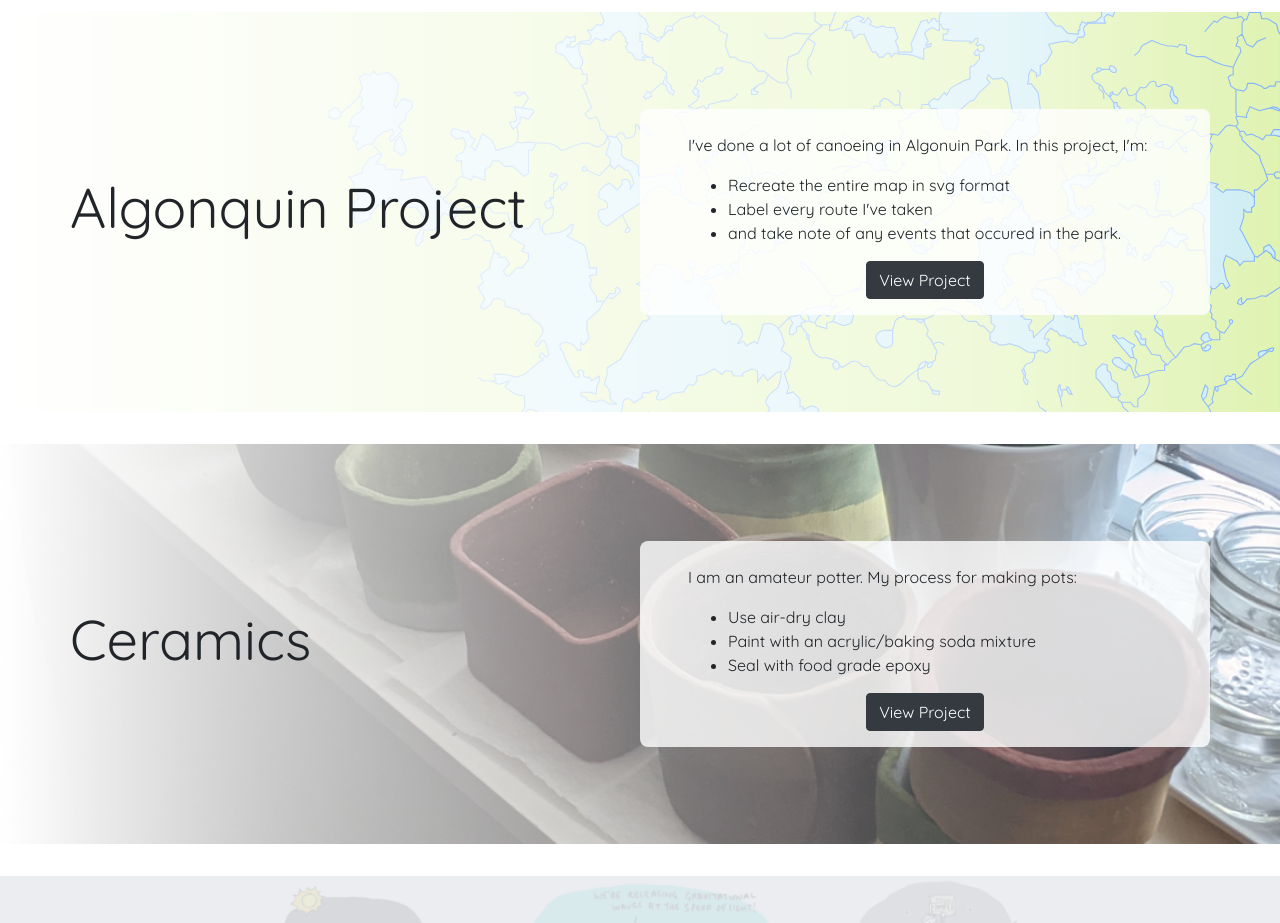
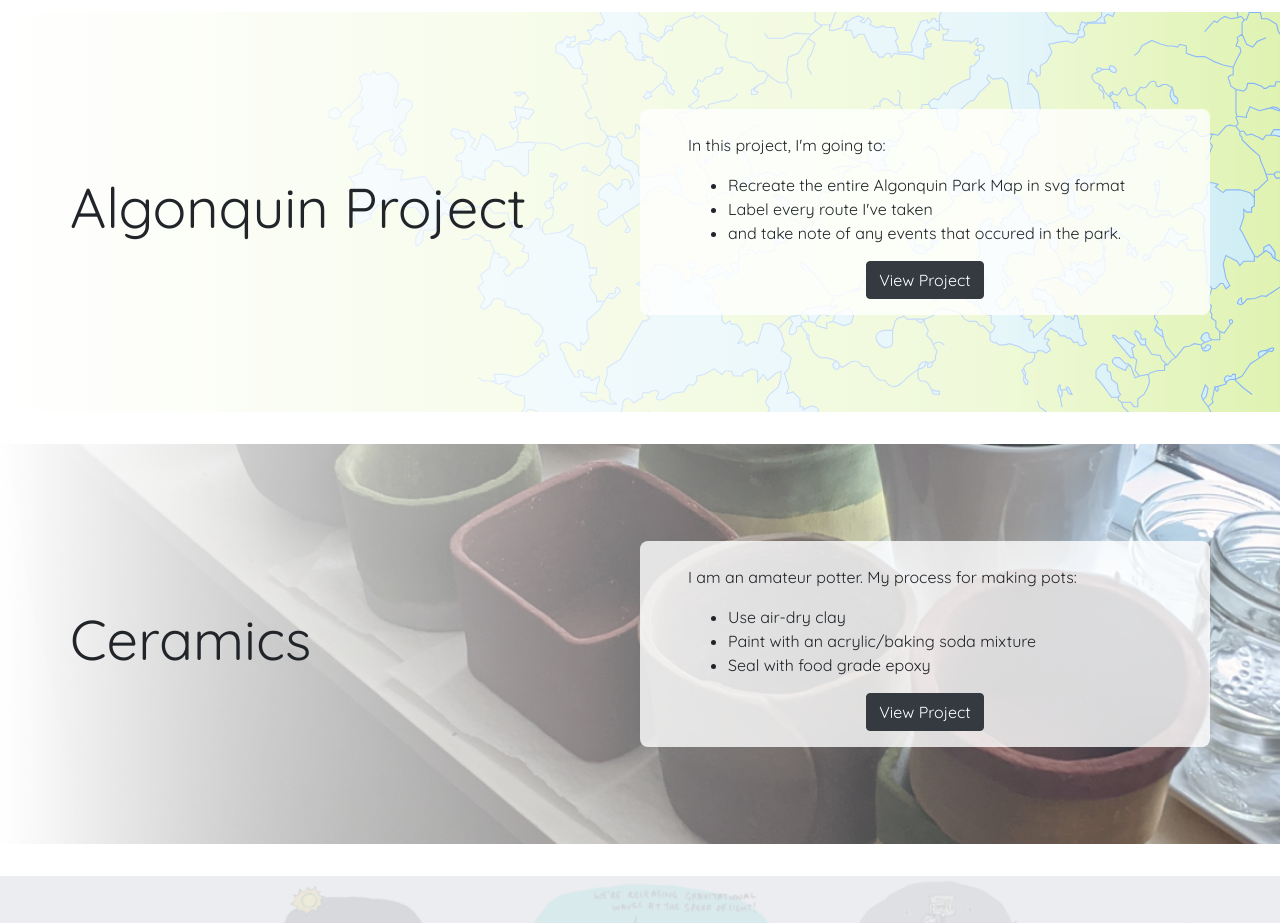
Before and after one commit to leoff-gee/site, a plain HTML site: page projects.html in a window 1280 px wide. Shown: the part 820-1743 px from the top of the page. Drawn offline with nearby package versions, Linux system fonts and the light colour scheme.

Commit message:
Add files via upload

```diff
--- a/projects.html
+++ b/projects.html
@@ -54,9 +54,9 @@
           </div>
         </div>
         <div class="col-lg-6 px-5 pt-4 pb-3 my-auto bg-white-6-nb">
-          <p>I've done a lot of canoeing in Algonuin Park. In this project, I'm:</p>
+          <p>In this project, I'm going to:</p>
           <ul>
-            <li>Recreate the entire map in svg format</li>
+            <li>Recreate the entire Algonquin Park Map in svg format</li>
             <li>Label every route I've taken</li>
             <li>and take note of any events that occured in the park.</li>
           </ul>
```
